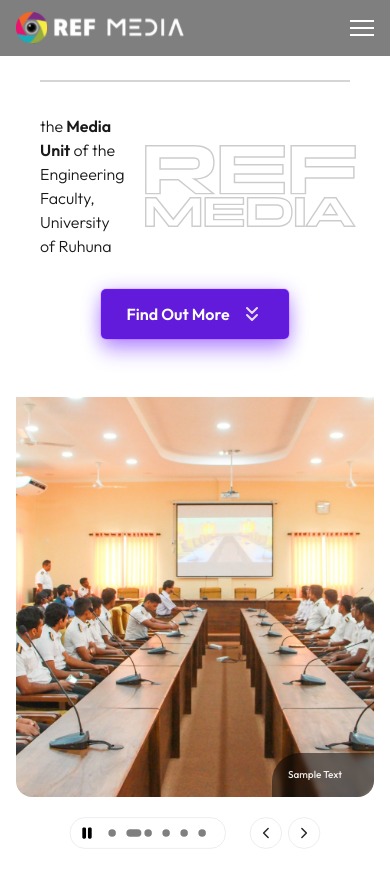
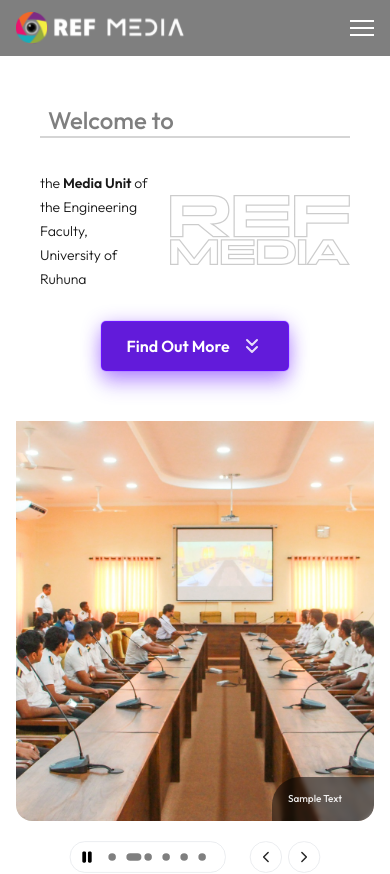
Before and after one commit to ThashmikaX/refmedia-site, a Next.js app: page / in a window 390 px wide. Shown: the top 874 px of the page. Built offline with nearby package versions, Linux system fonts and the light colour scheme; grey boxes are pictures that could not be loaded; a web font is replaced by a local one.

Commit message:
hero section mobile view fixed

```diff
--- a/src/components/WelcomeCard.tsx
+++ b/src/components/WelcomeCard.tsx
@@ -24,7 +24,7 @@ const MyIcon = (props: React.SVGProps<SVGSVGElement>) => (
 
 function CarouselNav() {
   return (
-    <div className="absolute left-6 bottom-6 smc:relative smc:order-1 smc:left-0 smc:mb-10 lgc:bottom-14">
+    <div className="absolute left-6 bottom-6 smc:relative smc:order-1 smc:left-0 smc:mb-10 xsc:mb-16 lgc:bottom-14 smc:top-0">
       <div className="z-[100] w-[531px] h-[277px] p-6 bg-white bg-opacity-70 rounded-2xl border-4 border-white border-opacity-10 backdrop-blur-2xl flex-col justify-start items-start gap-8 inline-flex smc:bg-white smc:border-none smc:w-[100%] smc:rounded-none">
         <div className="border-b-2 border-solid border-[#0000002a] self-stretch h-[35px] flex-col justify-start items-start gap-1 flex">
           <div className="px-2 justify-center items-center gap-2.5 inline-flex ">
@@ -33,21 +33,21 @@ function CarouselNav() {
             </div>
           </div>
         </div>
-        <div className="self-stretch justify-between items-center inline-flex gap-5">
+        <div className="self-stretch justify-between items-center inline-flex gap-5 ">
           <div>
-            <span className="text-black text-opacity-90 text-base font-light">
+            <span className="text-black text-opacity-90 text-base font-light xsc:text-sm">
               the
             </span>
-            <span className="text-black text-opacity-90 text-base font-semibold">
+            <span className="text-black text-opacity-90 text-base font-semibold xsc:text-sm">
               {" "}
               Media Unit{" "}
             </span>
-            <span className="text-black text-opacity-90 text-base font-light">
+            <span className="text-black text-opacity-90 text-base font-light xsc:text-sm">
               of the Engineering Faculty, University of Ruhuna
             </span>
           </div>
           <img
-            className="w-[100%] object-cover xsc:w-[150px]"
+            className="w-[100%] object-cover xsc:w-[180px] smc:w-[200px]"
             src="/assets/Union.svg"
             alt="ref logo"
           />
--- a/tailwind.config.ts
+++ b/tailwind.config.ts
@@ -1,5 +1,5 @@
 import type { Config } from "tailwindcss";
-const { fontFamily } = require('tailwindcss/defaultTheme')
+const { fontFamily } = require("tailwindcss/defaultTheme");
 
 const config: Config = {
   content: [
@@ -10,7 +10,7 @@ const config: Config = {
   theme: {
     extend: {
       fontFamily: {
-        sans: ['Clash Display', ...fontFamily.sans],
+        sans: ["Clash Display", ...fontFamily.sans],
       },
       backgroundImage: {
         "gradient-radial": "radial-gradient(var(--tw-gradient-stops))",
@@ -29,6 +29,7 @@ const config: Config = {
         lgc: { max: "1023px" }, // => @media (max-width: 1023px) { ... }
         mdc: { max: "767px" }, // => @media (max-width: 767px) { ... }
         smc: { max: "639px" }, // => @media (max-width: 639px) { ... }
+        xsc: { max: "470px" },
       },
       colors: {
         sectionTitle: "rgba(0, 0, 0, 0.5)",
```
